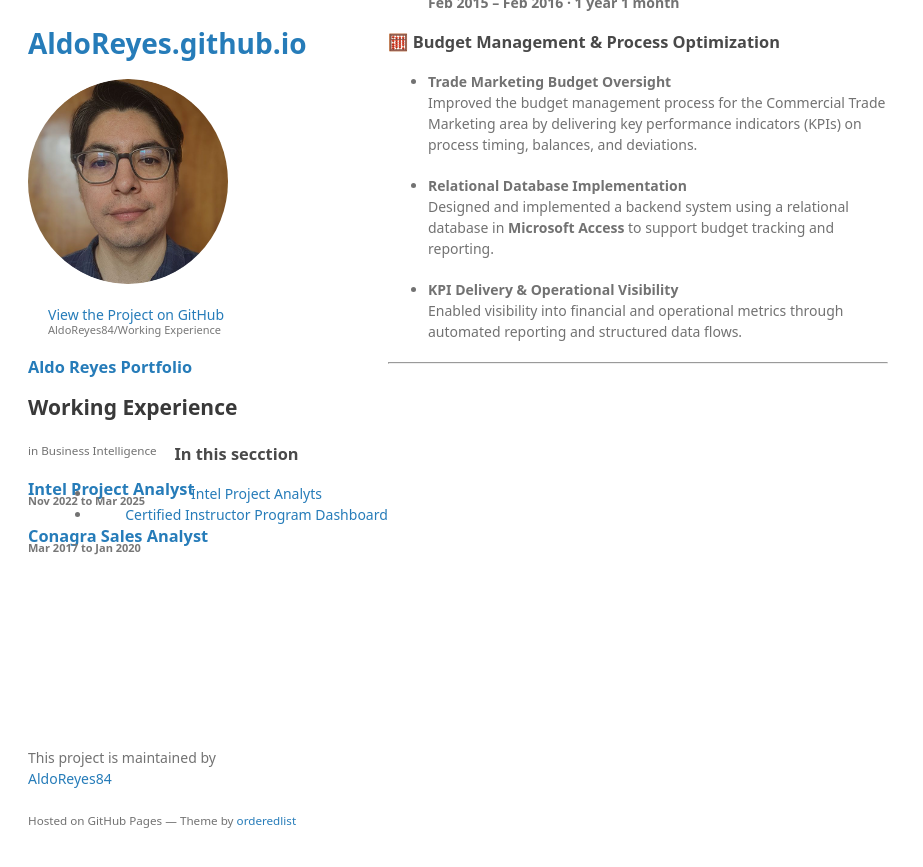
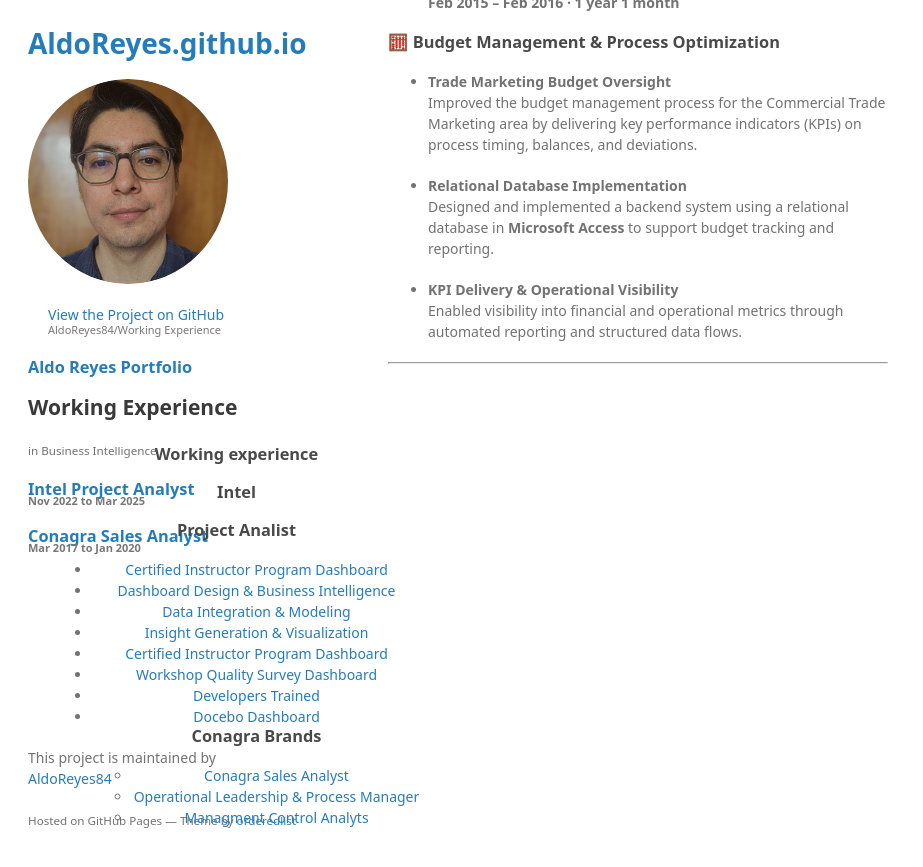
Before and after one commit to AldoReyes84/working_experience, a Jekyll site: the page built from README.md, in a window 1280 px wide and 900 px high, scrolled down 3294 px. Shown: the top 867 px of the window, without its empty margins (0-923 px from the left). Built offline with Jekyll 4.4.1, drawn with Linux system fonts in a browser that asks for light colours; our own code applies the rules of GitHub Pages for plain Markdown files.

Commit message:
Update default.html

```diff
--- a/_layouts/default.html
+++ b/_layouts/default.html
@@ -80,13 +80,44 @@
       <aside id="layout-body-aside" class="layout-body-aside">
       <div id="working-experience-index" class="working-experience-index">
       <nav id="side-doc-outline">
-          <h3>In this secction</h3>
-        <ul id=right-rail-in-this-section-list>
+        <h3>Working experience</h3>
+          <h3>Intel</h3>
+          <h3>Project Analist</h3>
+        <ul id=intel-project-analyst>
           <li class="border-left-md padding-left">
-            <a href="#🧠-intel-project-analyst">Intel Project Analyts</a>
+            <a href="#🎓-certified-instructor-program-dashboard">Certified Instructor Program Dashboard</a>
+          </li>
+          <li class="border-left-md padding-left">
+            <a href="#dashboard-design-&-business-intelligence">Dashboard Design & Business Intelligence</a>
+          </li>
+          <li class="border-left-md padding-left">
+            <a href="#data-integration-&-modeling">Data Integration & Modeling</a>
+          </li>
+          <li class="border-left-md padding-left">
+            <a href="#insight-generation-&-visualization">Insight Generation & Visualization</a>
           </li>
           <li class="border-left-md padding-left">
             <a href="#🎓-certified-instructor-program-dashboard">Certified Instructor Program Dashboard</a>
+          </li>
+          <li class="border-left-md padding-left">
+            <a href="workshop-quality-survey-dashboard">Workshop Quality Survey Dashboard</a>
+          </li>
+          <li class="border-left-md padding-left">
+            <a href="#developers-trained">Developers Trained</a>
+          </li>
+          <li class="border-left-md padding-left">
+            <a href="#docebo-dashboard">Docebo Dashboard</a>
+          </li>
+          <h3>Conagra Brands</h3>
+          <ul id=Conagra Brands>
+          <li class="border-left-md padding-left">
+            <a href="#conagra-sales-analyst">Conagra Sales Analyst</a>
+          </li>
+          <li class="border-left-md padding-left">
+            <a href="#oparational-leadership-&-process-manager">Operational Leadership & Process Manager</a>
+          </li>
+          <li class="border-left-md padding-left">
+            <a href="#management-control-analyst">Managment Control Analyts</a>
           </li>
       </ul>
       </nav>
```
